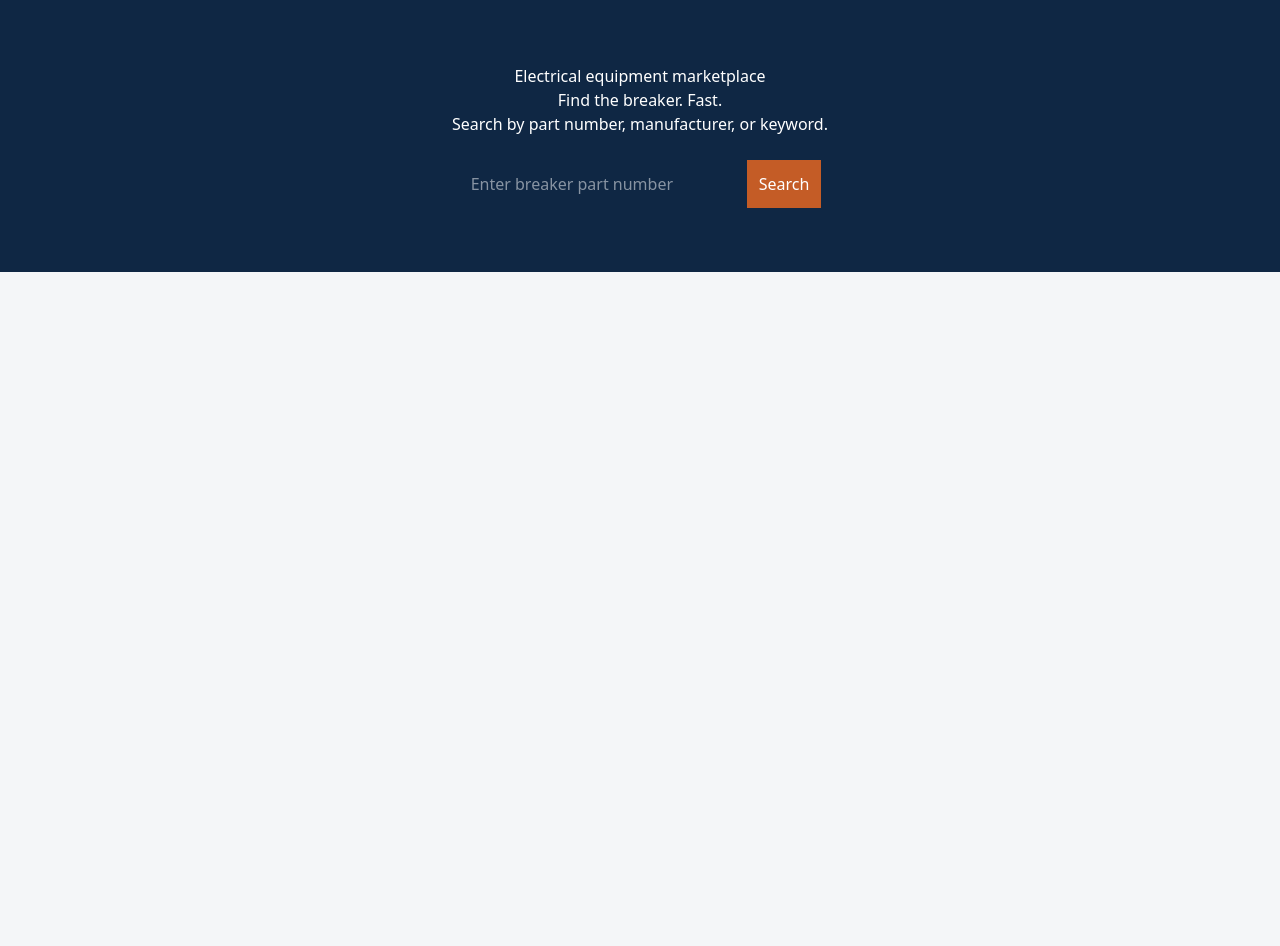
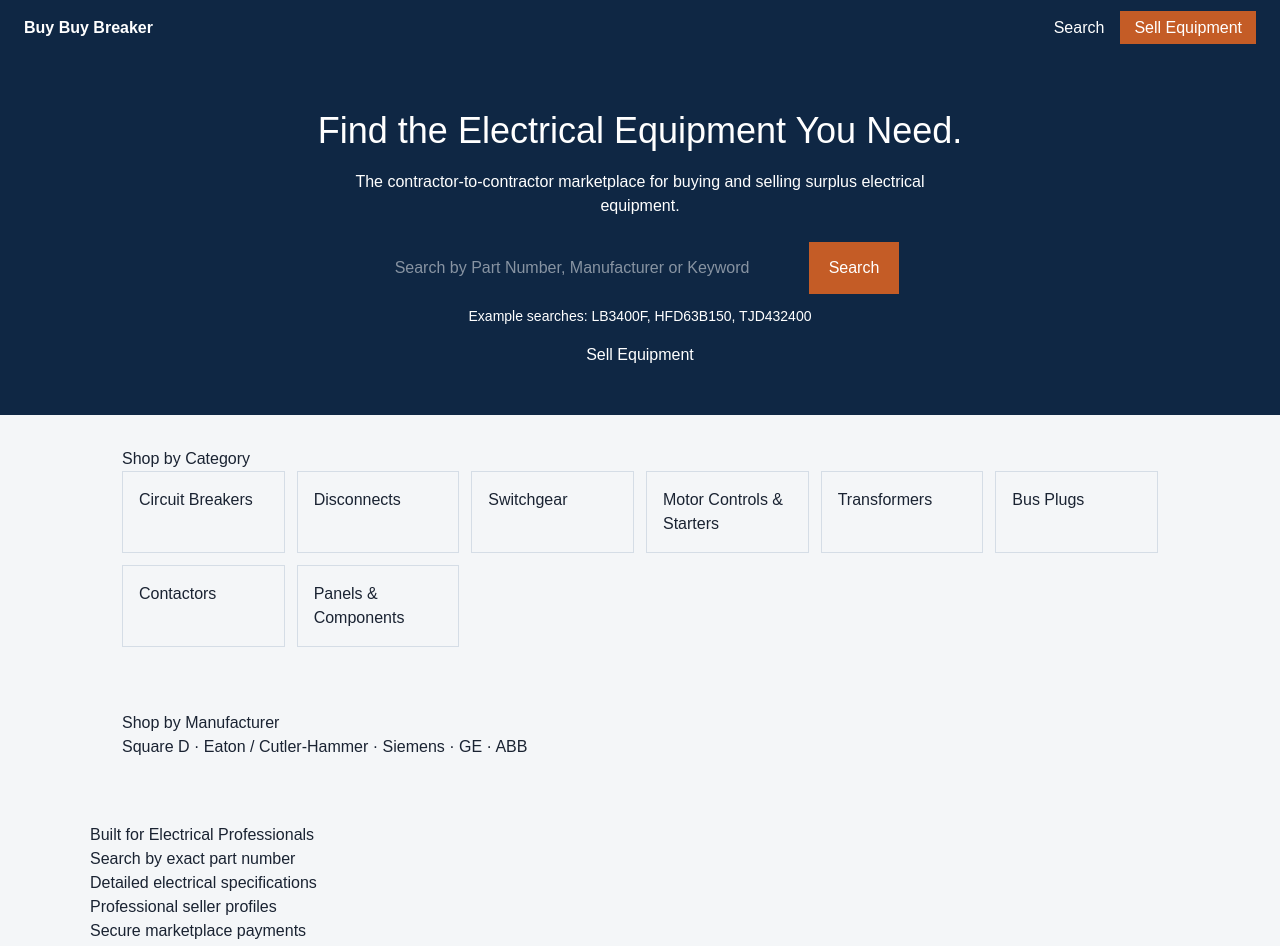
Before and after one commit to Stergo1/buybuybreaker, a Next.js app: page / in a window 1280 px wide. Shown: the top 946 px of the page. Before the commit the page ends 800 px from the top, so only its background shows below. Built offline with nearby package versions, Linux system fonts and the light colour scheme.

Commit message:
Update page.tsx

```diff
--- a/src/app/page.tsx
+++ b/src/app/page.tsx
@@ -1,20 +1,83 @@
+import Link from "next/link";
+
 export default function HomePage() {
   return (
-    <div>
-      <section style={{ background: "#0f2744", color: "white", padding: "64px 16px", textAlign: "center" }}>
-        <p>Electrical equipment marketplace</p>
-        <h1>Find the breaker. Fast.</h1>
-        <p>Search by part number, manufacturer, or keyword.</p>
-        <form action="/search" style={{ marginTop: 24 }}>
+    <div style={{ fontFamily: "Arial, sans-serif", color: "#1a2332" }}>
+      <header style={{ background: "#0f2744", color: "white", padding: "16px 24px", display: "flex", justifyContent: "space-between", alignItems: "center" }}>
+        <strong>Buy Buy Breaker</strong>
+        <nav>
+          <Link href="/search" style={{ color: "white", marginRight: 16 }}>Search</Link>
+          <Link href="/sell" style={{ background: "#c45c26", color: "white", padding: "8px 14px", textDecoration: "none" }}>
+            Sell Equipment
+          </Link>
+        </nav>
+      </header>
+
+      <section style={{ background: "#0f2744", color: "white", padding: "48px 24px", textAlign: "center" }}>
+        <h1 style={{ fontSize: 36, marginBottom: 12 }}>Find the Electrical Equipment You Need.</h1>
+        <p style={{ maxWidth: 640, margin: "0 auto 24px" }}>
+          The contractor-to-contractor marketplace for buying and selling surplus electrical equipment.
+        </p>
+        <form action="/search" style={{ display: "flex", justifyContent: "center", gap: 8, flexWrap: "wrap" }}>
           <input
             name="q"
-            placeholder="Enter breaker part number"
-            style={{ padding: 12, width: 280 }}
+            placeholder="Search by Part Number, Manufacturer or Keyword"
+            style={{ padding: 14, width: 420, maxWidth: "100%" }}
           />
-          <button type="submit" style={{ padding: 12, marginLeft: 8, background: "#c45c26", color: "white", border: 0 }}>
+          <button type="submit" style={{ padding: "14px 20px", background: "#c45c26", color: "white", border: 0 }}>
             Search
           </button>
         </form>
+        <p style={{ marginTop: 12, fontSize: 14 }}>Example searches: LB3400F, HFD63B150, TJD432400</p>
+        <p style={{ marginTop: 16 }}>
+          <Link href="/sell" style={{ color: "white" }}>Sell Equipment</Link>
+        </p>
+      </section>
+
+      <section style={{ padding: 32, maxWidth: 1100, margin: "0 auto" }}>
+        <h2>Shop by Category</h2>
+        <div style={{ display: "grid", gridTemplateColumns: "repeat(auto-fit, minmax(160px, 1fr))", gap: 12 }}>
+          {[
+            "Circuit Breakers",
+            "Disconnects",
+            "Switchgear",
+            "Motor Controls & Starters",
+            "Transformers",
+            "Bus Plugs",
+            "Contactors",
+            "Panels & Components",
+          ].map((name) => (
+            <Link key={name} href={"/search?category=" + encodeURIComponent(name)} style={{ border: "1px solid #d5dde6", padding: 16, textDecoration: "none", color: "#1a2332" }}>
+              {name}
+            </Link>
+          ))}
+        </div>
+      </section>
+
+      <section style={{ padding: 32, maxWidth: 1100, margin: "0 auto" }}>
+        <h2>Shop by Manufacturer</h2>
+        <p>Square D · Eaton / Cutler-Hammer · Siemens · GE · ABB</p>
+      </section>
+
+      <section style={{ padding: 32, background: "#f4f6f8" }}>
+        <div style={{ maxWidth: 1100, margin: "0 auto" }}>
+          <h2>Built for Electrical Professionals</h2>
+          <ul>
+            <li>Search by exact part number</li>
+            <li>Detailed electrical specifications</li>
+            <li>Professional seller profiles</li>
+            <li>Secure marketplace payments</li>
+            <li>Nationwide buying and selling</li>
+          </ul>
+        </div>
+      </section>
+
+      <section style={{ background: "#0f2744", color: "white", padding: 40, textAlign: "center" }}>
+        <h2>Have Electrical Equipment to Sell?</h2>
+        <p>Turn excess and surplus electrical inventory into cash by selling directly to contractors looking for it.</p>
+        <Link href="/sell" style={{ display: "inline-block", marginTop: 16, background: "#c45c26", color: "white", padding: "12px 18px", textDecoration: "none" }}>
+          Start Selling
+        </Link>
       </section>
     </div>
   );
```
